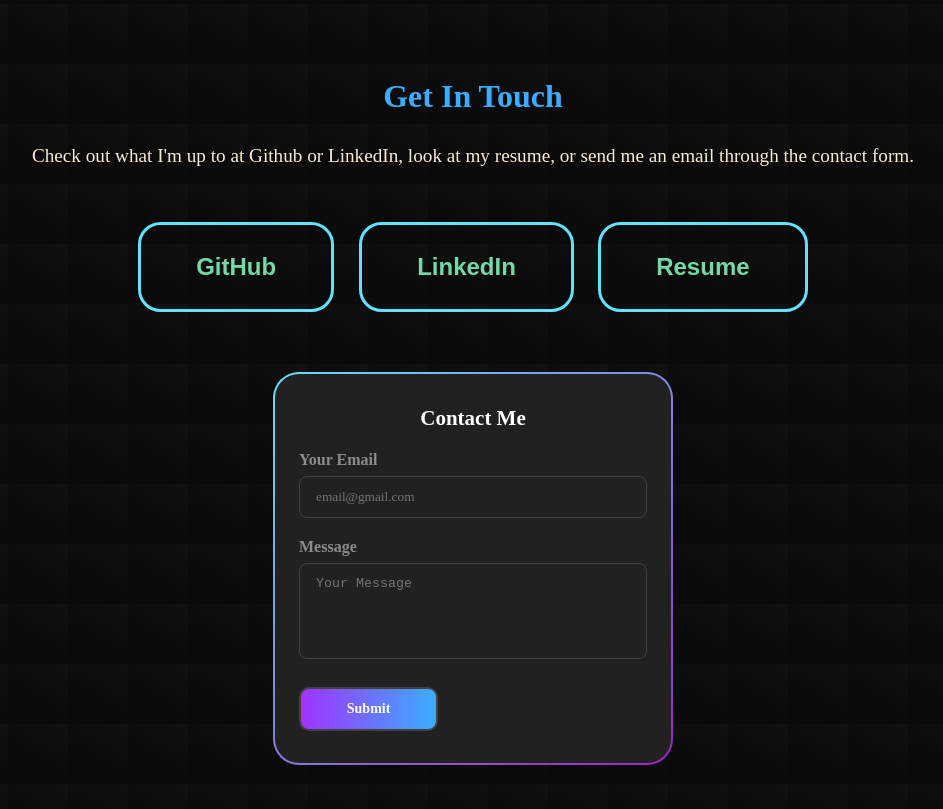
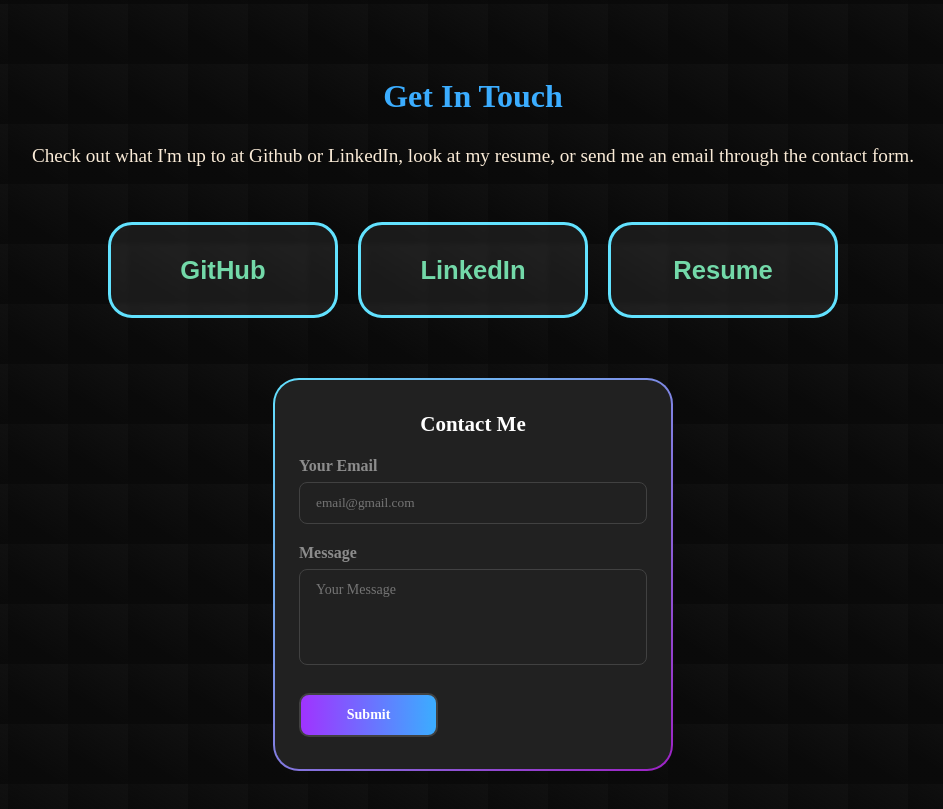
Before and after one commit to tmb5932/tmb5932.github.io, a plain HTML site: page index.html in a window 1280 px wide. Shown: the part 1491-2300 px from the top of the page, without its empty margins (167-1110 px from the left). Drawn offline with Linux system fonts and the light colour scheme.

Commit message:
made changes to the contact me buttons to look cooler

```diff
--- a/style.css
+++ b/style.css
@@ -36,16 +36,18 @@
     cursor: pointer;
   }
 
-  .navbar a {
+  .navbar button {
     font-size: 25px;
     color: rgb(253, 237, 208);
     text-shadow: #07182e 1px 1px;
+    background-color: transparent;
+    border: transparent;
     text-decoration: none;
     font-weight: 500;
     transition: .3s;
   }
 
-  .navbar a:hover {
+  .navbar button:hover {
     color: aquamarine;
     text-shadow: #07182e 3px 3px;
   }
@@ -65,7 +67,17 @@
     justify-self: center;
     text-align: center;
     padding:  min(50px, 7%);
-    color: wheat;
+    color: rgb(255, 225, 187);
+    font-size: 100%;
+    line-height: 150%;
+  }
+
+  .intro name {
+    font-size: large;
+  }
+
+  .intro intro-para {
+    font-size: larger;
   }
 
   .section-title {
@@ -154,48 +166,56 @@
 
   }
 
-.contact-button-box {
+#contact-button-container {
   text-align: center;
-  font-size: 25px;
-  color: #73d9a9;
+  display: flex;
+  justify-content: center;
+  flex-wrap: wrap;
+  gap: 20px;
 }
 
 .contact-button {
-  appearance: none;
-  background-color: transparent;
+  color: #73d9a9;
+  padding: 1em 2.3em;
+  display: flex;
+  justify-content: center;
+  align-items: center;
+  background: rgba(255, 255, 255, 0.068);
+  overflow: hidden;
+  font-size: 1.6rem;
+  font-weight: 600;
+  backdrop-filter: blur(2px);
+  gap: 8px;
+  transition: 0.2s;
+  border: 1px solid transparent;
   border: 0.125em solid #62e2ff;
   border-radius: 0.9375em;
   box-sizing: border-box;
-  color: #73d9a9;
   cursor: pointer;
-  display: inline-block;
-  font-size: 24px;
-  font-weight: 600;
   line-height: normal;
   min-height: 3.75em;
-  outline: none;
-  padding: 1em 2.3em;
-  text-align: center;
-  transition: all 300ms cubic-bezier(.23, 1, 0.32, 1);
-  user-select: none;
-  -webkit-user-select: none;
-  touch-action: manipulation;
-  will-change: transform;
-  margin-right: 10px;
-  margin-left: 10px;
+  min-width: 230px;
   margin-bottom: 30px;
  }
 
 .contact-button:hover {
-  color: #fff;
-  background-color: #1A1A1A;
-  box-shadow: #9f21c567 0 8px 15px;
-  transform: translateY(-2px);
+  border-color: rgba(255, 255, 255, 0.623);
+  background: linear-gradient(
+    to bottom,
+    rgba(255, 0, 238, 0.144),
+    rgba(255, 0, 238, 0.247),
+    rgba(255, 0, 238, 0.39)
+  );
+  box-shadow: 0 6px rgba(255, 255, 255, 0.623);
+  transform: translateY(-6px);
  }
 
  .contact-button:active {
+  /* box-shadow: none;
+  transform: translateY(0); */
+  transform: translateY(2px);
   box-shadow: none;
-  transform: translateY(0);
+
  }
 
   .form-container {
@@ -242,7 +262,7 @@
     width: 100%;
     padding: 12px 16px;
     border-radius: 8px;
-    color: #fff;
+    color: #c7c7c7;
     font-family: inherit;
     background-color: transparent;
     border: 1px solid #414141;
@@ -254,6 +274,8 @@
     border-radius: 8px;
     resize: none;
     color: #fff;
+    font: initial;
+    font-size: 14px;
     height: 96px;
     border: 1px solid #414141;
     background-color: transparent;
@@ -307,7 +329,7 @@
     bottom: 8px;
     left: 5px;
     border-radius: 0.5rem;
-    width: max(200px, 25%);
+    width: max(250px, 25%);
     padding: 10px;
     background-color: transparent;
     display: flex;
```
